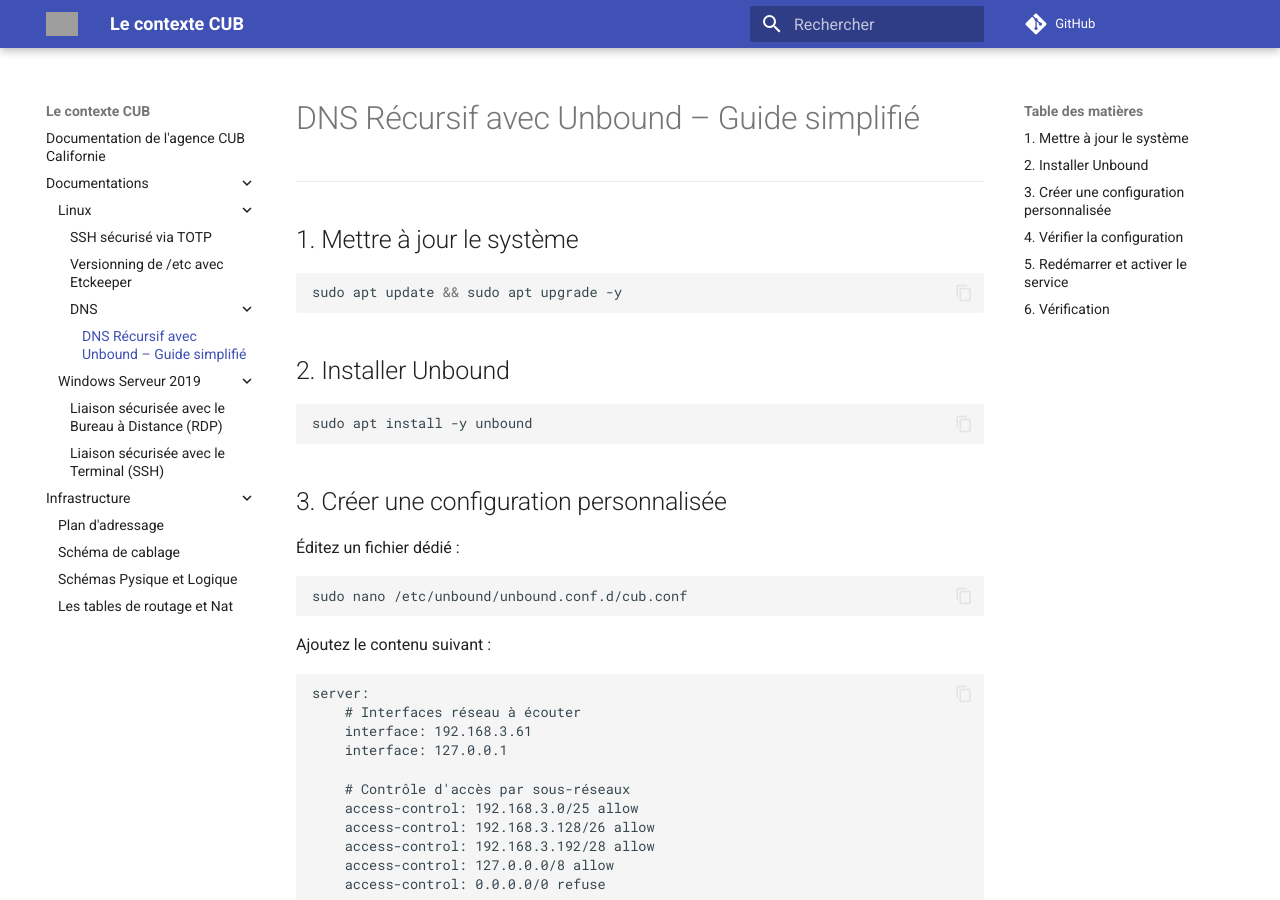
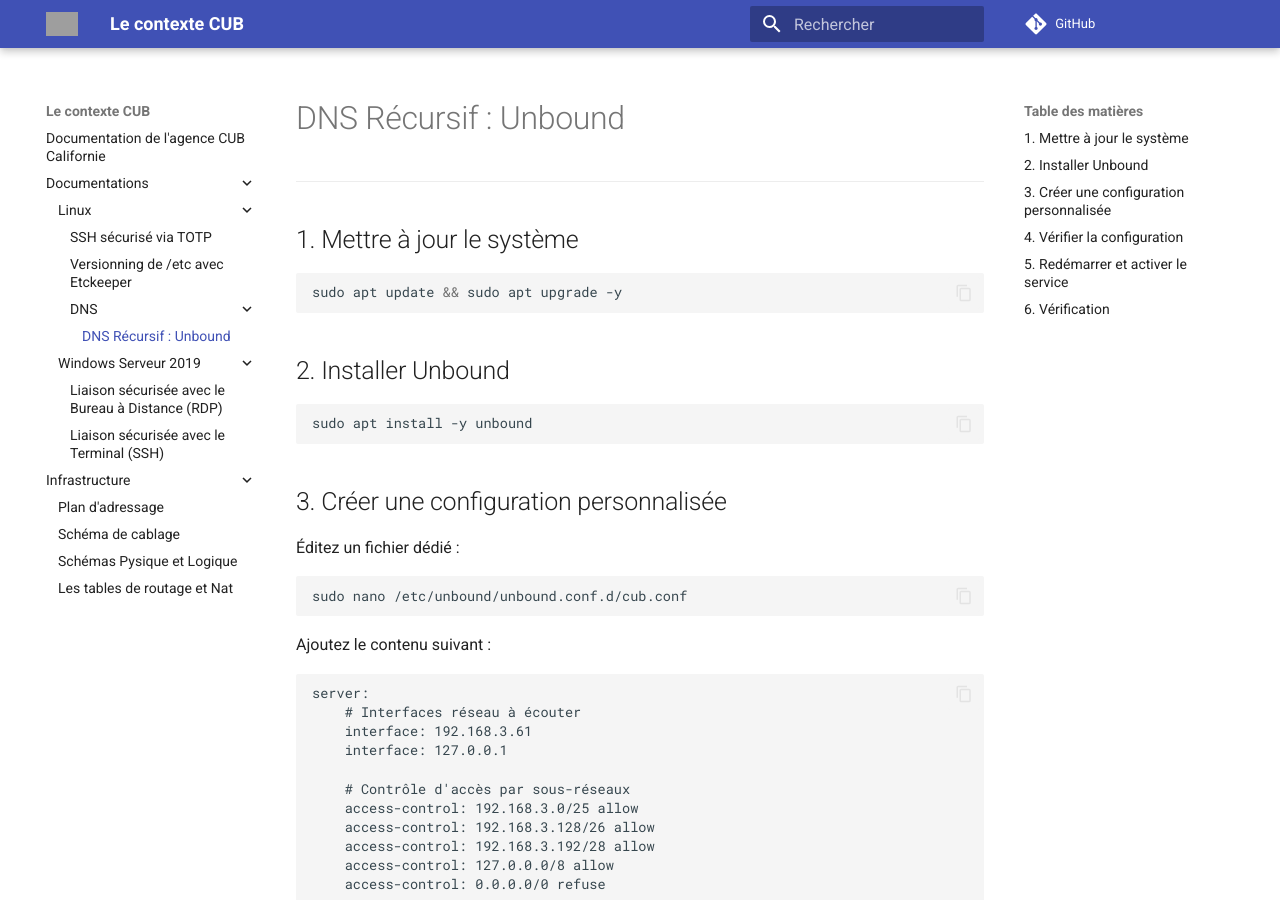
Before and after one commit to LibGR/CUBCalifornieDocs, an MkDocs documentation site: the page built from docs/Documentations/Linux/DNS/recursif.md, in a window 1280 px wide and 900 px high. Built offline with MkDocs 1.6.1 and Material for MkDocs 9.7.7, drawn with Linux system fonts in a browser that asks for light colours; comment, search, counter and statistics services are not loaded; grey boxes are pictures that could not be loaded.

Commit message:
changement titre

```diff
--- a/docs/Documentations/Linux/DNS/recursif.md
+++ b/docs/Documentations/Linux/DNS/recursif.md
@@ -1,5 +1,5 @@
 
-# DNS Récursif avec Unbound – Guide simplifié
+# DNS Récursif : Unbound
 ---
 ## 1. Mettre à jour le système
 
```
